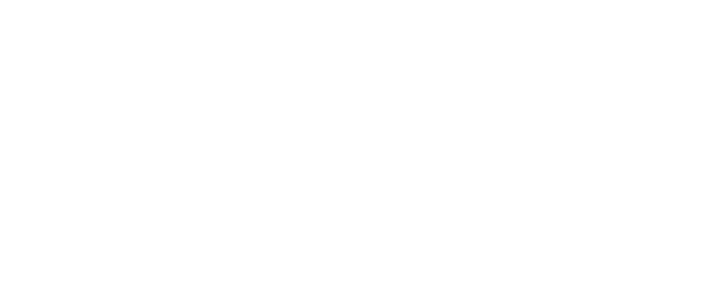
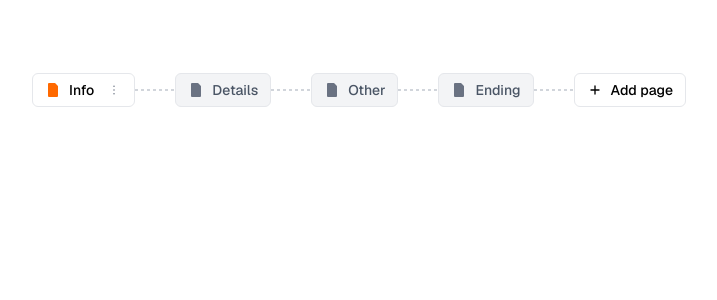
Before and after one commit to rimildeyjsr/page-nav, a Next.js app: page / in a window 1280 px wide. Shown: the top 300 px of the page, without its empty margins (281-998 px from the left). Built offline with nearby package versions, Linux system fonts and the light colour scheme.

Commit message:
Added add page button, page container and editable page name. Updated styles and moved props type for page tab to same file

```diff
--- /dev/null
+++ b/app/components/PageNavigation/AddPageButton.tsx
@@ -0,0 +1,27 @@
+interface AddPageButtonProps {
+  onClick: () => void;
+}
+
+export const AddPageButton = ({ onClick }: AddPageButtonProps) => {
+  return (
+    <button
+      onClick={onClick}
+      className="flex items-center gap-2 px-3 py-1.5 rounded-md bg-white border border-gray-200 text-black hover:bg-white transition-colors duration-200 text-sm font-medium"
+    >
+      <svg
+        className="w-4 h-4"
+        fill="none"
+        stroke="currentColor"
+        viewBox="0 0 24 24"
+      >
+        <path
+          strokeLinecap="round"
+          strokeLinejoin="round"
+          strokeWidth={2}
+          d="M12 6v6m0 0v6m0-6h6m-6 0H6"
+        />
+      </svg>
+      Add page
+    </button>
+  );
+};
--- a/app/components/PageNavigation/Divider.tsx
+++ b/app/components/PageNavigation/Divider.tsx
@@ -1,7 +1,14 @@
 export const Divider = () => {
   return (
     <div className="flex items-center justify-center w-10 h-full">
-      <div className="w-full border-t border-dotted border-gray-300"></div>
+      <div
+        style={{
+          width: "100%",
+          height: "2px",
+          backgroundImage:
+            "repeating-linear-gradient(to right, #d1d5db 0, #d1d5db 3px, transparent 3px, transparent 6px)",
+        }}
+      />
     </div>
   );
 };
--- /dev/null
+++ b/app/components/PageNavigation/EditablePageName.tsx
@@ -0,0 +1,63 @@
+"use client";
+
+import { useState, useEffect, useRef } from "react";
+
+interface EditablePageNameProps {
+  initialName: string;
+  onSaveAction: (name: string) => void;
+  onCancelAction: () => void;
+}
+
+export const EditablePageName = ({
+  initialName,
+  onSaveAction,
+  onCancelAction,
+}: EditablePageNameProps) => {
+  const [value, setValue] = useState(initialName);
+  const inputRef = useRef<HTMLInputElement>(null);
+
+  useEffect(() => {
+    if (inputRef.current) {
+      inputRef.current.focus();
+      inputRef.current.select();
+    }
+  }, []);
+
+  const handleKeyDown = (e: React.KeyboardEvent) => {
+    if (e.key === "Enter") {
+      e.preventDefault();
+      handleSave();
+    } else if (e.key === "Escape") {
+      e.preventDefault();
+      onCancelAction();
+    }
+  };
+
+  const handleSave = () => {
+    const trimmedValue = value.trim();
+    if (trimmedValue && trimmedValue !== initialName) {
+      onSaveAction(trimmedValue);
+    } else if (!trimmedValue) {
+      onSaveAction(initialName);
+    } else {
+      onCancelAction();
+    }
+  };
+
+  const handleBlur = () => {
+    handleSave();
+  };
+
+  return (
+    <input
+      ref={inputRef}
+      type="text"
+      value={value}
+      onChange={(e) => setValue(e.target.value)}
+      onKeyDown={handleKeyDown}
+      onBlur={handleBlur}
+      className="text-sm bg-transparent border-none outline-none focus:ring-1 focus:ring-blue-500 rounded px-1"
+      style={{ minWidth: "60px", width: `${Math.max(value.length * 8, 60)}px` }}
+    />
+  );
+};
--- /dev/null
+++ b/app/components/PageNavigation/PageNavigationContainer.tsx
@@ -0,0 +1,88 @@
+"use client";
+
+import { useReducer, Fragment } from "react";
+import { PageTab } from "@/components/PageNavigation/PageTab";
+import { Divider } from "@/components/PageNavigation/Divider";
+import { AddPageButton } from "@/components/PageNavigation/AddPageButton";
+import { pageNavigationReducer } from "@/components/PageNavigation/pageNavigationReducer";
+import { mockInitialState } from "@/components/PageNavigation/mockData";
+import { PAGE_NAVIGATION_ACTIONS } from "@/components/PageNavigation/types";
+
+export const PageNavigationContainer = () => {
+  const [state, dispatch] = useReducer(pageNavigationReducer, mockInitialState);
+
+  const handleSelectPage = (pageId: string) => {
+    dispatch({ type: PAGE_NAVIGATION_ACTIONS.SELECT_PAGE, pageId });
+  };
+
+  const handleContextMenu = (
+    pageId: string,
+    position: { x: number; y: number },
+  ) => {
+    dispatch({
+      type: PAGE_NAVIGATION_ACTIONS.OPEN_CONTEXT_MENU,
+      pageId,
+      position,
+    });
+  };
+
+  const handleFocus = (pageId: string | null) => {
+    dispatch({ type: PAGE_NAVIGATION_ACTIONS.SET_FOCUSED_PAGE, pageId });
+  };
+
+  const handleHover = (pageId: string | null) => {
+    dispatch({ type: PAGE_NAVIGATION_ACTIONS.SET_HOVERED_PAGE, pageId });
+  };
+
+  const handleAddPage = () => {
+    dispatch({
+      type: PAGE_NAVIGATION_ACTIONS.ADD_PAGE,
+      afterIndex: state.pages.length - 1,
+    });
+  };
+
+  const handleSave = (pageId: string, name: string) => {
+    dispatch({
+      type: PAGE_NAVIGATION_ACTIONS.RENAME_PAGE,
+      pageId,
+      name,
+    });
+  };
+
+  const handleCancelEdit = () => {
+    dispatch({ type: PAGE_NAVIGATION_ACTIONS.STOP_EDITING });
+  };
+
+  return (
+    <div className="flex items-center p-4">
+      <div
+        className="grid items-center gap-0"
+        style={{
+          gridTemplateColumns: `repeat(${state.pages.length}, max-content 40px) max-content`,
+        }}
+      >
+        {state.pages.map((page) => (
+          <Fragment key={page.id}>
+            <PageTab
+              page={page}
+              isActive={state.activePageId === page.id}
+              isFocused={state.focusedPageId === page.id}
+              isHovered={state.hoveredPageId === page.id}
+              showThreeDots={state.activePageId === page.id}
+              isEditing={state.editingPageId === page.id}
+              onSelect={handleSelectPage}
+              onContextMenu={handleContextMenu}
+              onFocus={handleFocus}
+              onHover={handleHover}
+              onSave={handleSave}
+              onCancel={handleCancelEdit}
+            />
+            <Divider />
+          </Fragment>
+        ))}
+
+        <AddPageButton onClick={handleAddPage} />
+      </div>
+    </div>
+  );
+};
--- a/app/components/PageNavigation/PageTab.tsx
+++ b/app/components/PageNavigation/PageTab.tsx
@@ -1,16 +1,36 @@
-import { PageTabProps } from "@/components/PageNavigation/types";
+import { Page } from "@/components/PageNavigation/types";
 import { DocumentIcon } from "@/components/PageNavigation/icons/DocumentIcon";
 import { ThreeDotsIcon } from "@/components/PageNavigation/icons/ThreeDots";
+import { EditablePageName } from "@/components/PageNavigation/EditablePageName";
+
+export interface PageTabProps {
+  page: Page;
+  isActive: boolean;
+  isFocused: boolean;
+  isHovered: boolean;
+  showThreeDots: boolean;
+  isEditing: boolean;
+  onSelect: (pageId: string) => void;
+  onContextMenu: (pageId: string, position: { x: number; y: number }) => void;
+  onFocus: (pageId: string | null) => void;
+  onHover: (pageId: string | null) => void;
+  onSave: (pageId: string, name: string) => void;
+  onCancel: () => void;
+}
 
 export const PageTab = ({
   page,
   isActive,
   isFocused,
+  isHovered,
   showThreeDots,
+  isEditing,
   onSelect,
   onContextMenu,
   onFocus,
   onHover,
+  onSave,
+  onCancel,
 }: PageTabProps) => {
   const handleContextMenu = (e: React.MouseEvent) => {
     e.preventDefault();
@@ -20,12 +40,18 @@
   return (
     <div
       className={`
-        flex items-center gap-2 px-4 py-10 rounded-lg cursor-pointer
-        transition-colors duration-200
-        ${isActive ? "bg-blue-50 border border-blue-200" : "hover:bg-gray-50"}
+        flex items-center gap-2 px-3 py-1.5 rounded-md cursor-pointer border border-gray-200
+        transition-all duration-200 ease-in-out
+        ${
+          isActive
+            ? "bg-white text-black"
+            : isHovered
+              ? "bg-gray-400 text-gray-700"
+              : "bg-gray-100 text-gray-600"
+        }
         ${isFocused ? "ring-2 ring-blue-500 ring-opacity-50" : ""}
       `}
-      onClick={() => onSelect(page.id)}
+      onClick={() => !isEditing && onSelect(page.id)}
       onContextMenu={handleContextMenu}
       onFocus={() => onFocus(page.id)}
       onBlur={() => onFocus(null)}
@@ -33,21 +59,29 @@
       onMouseLeave={() => onHover(null)}
       tabIndex={0}
     >
-      <DocumentIcon isActive={isActive} />
-      <span
-        className={`text-sm ${isActive ? "text-blue-900" : "text-gray-700"}`}
-      >
-        {page.name}
-      </span>
-      {showThreeDots && (
+      <DocumentIcon isActive={isActive} className="w-4 h-4 flex-shrink-0" />
+
+      {isEditing ? (
+        <EditablePageName
+          initialName={page.name}
+          onSaveAction={(name) => onSave(page.id, name)}
+          onCancelAction={onCancel}
+        />
+      ) : (
+        <span className="text-sm font-medium whitespace-nowrap">
+          {page.name}
+        </span>
+      )}
+
+      {showThreeDots && !isEditing && (
         <button
-          className="ml-2 p-1 hover:bg-gray-200 rounded"
+          className="ml-1 p-0.5 hover:bg-orange-200 rounded transition-colors duration-150"
           onClick={(e) => {
             e.stopPropagation();
             handleContextMenu(e);
           }}
         >
-          <ThreeDotsIcon />
+          <ThreeDotsIcon className="w-3 h-3" />
         </button>
       )}
     </div>
--- a/app/components/PageNavigation/icons/DocumentIcon.tsx
+++ b/app/components/PageNavigation/icons/DocumentIcon.tsx
@@ -1,10 +1,15 @@
-export const DocumentIcon = ({ isActive }: { isActive: boolean }) => (
+interface DocumentIconProps {
+  isActive: boolean;
+  className?: string;
+}
+
+export const DocumentIcon = ({ isActive, className }: DocumentIconProps) => (
   <svg
     width="16"
     height="16"
     viewBox="0 0 16 16"
     fill="none"
-    className={`${isActive ? "text-orange-500" : "text-gray-500"}`}
+    className={`${isActive ? "text-orange-500" : "text-gray-500"} ${className || ""}`}
   >
     <path
       d="M3 2a1 1 0 0 1 1-1h5.586a1 1 0 0 1 .707.293l2.414 2.414A1 1 0 0 1 13 4.414V14a1 1 0 0 1-1 1H4a1 1 0 0 1-1-1V2z"
--- a/app/components/PageNavigation/icons/ThreeDots.tsx
+++ b/app/components/PageNavigation/icons/ThreeDots.tsx
@@ -1,10 +1,14 @@
-export const ThreeDotsIcon = () => (
+interface ThreeDotsIconProps {
+  className?: string;
+}
+
+export const ThreeDotsIcon = ({ className }: ThreeDotsIconProps) => (
   <svg
     width="16"
     height="16"
     viewBox="0 0 16 16"
     fill="none"
-    className="text-gray-500"
+    className={`text-gray-500 ${className || ""}`}
   >
     <circle cx="8" cy="3" r="1" fill="currentColor" />
     <circle cx="8" cy="8" r="1" fill="currentColor" />
--- a/app/page.tsx
+++ b/app/page.tsx
@@ -1,5 +1,9 @@
+import { PageNavigationContainer } from "@/components/PageNavigation/PageNavigationContainer";
+
 export default function Home() {
   return (
-    <div className="grid grid-rows-[20px_1fr_20px] items-center justify-items-center min-h-screen p-8 pb-20 gap-16 sm:p-20 font-[family-name:var(--font-geist-sans)]"></div>
+    <div className="grid grid-rows-[20px_1fr_20px] items-center justify-items-center min-h-screen p-8 pb-20 gap-16 sm:p-20 font-[family-name:var(--font-geist-sans)]">
+      <PageNavigationContainer />
+    </div>
   );
 }
```
Also changed, not shown: app/components/PageNavigation/types.ts (+0 -12 lines).
